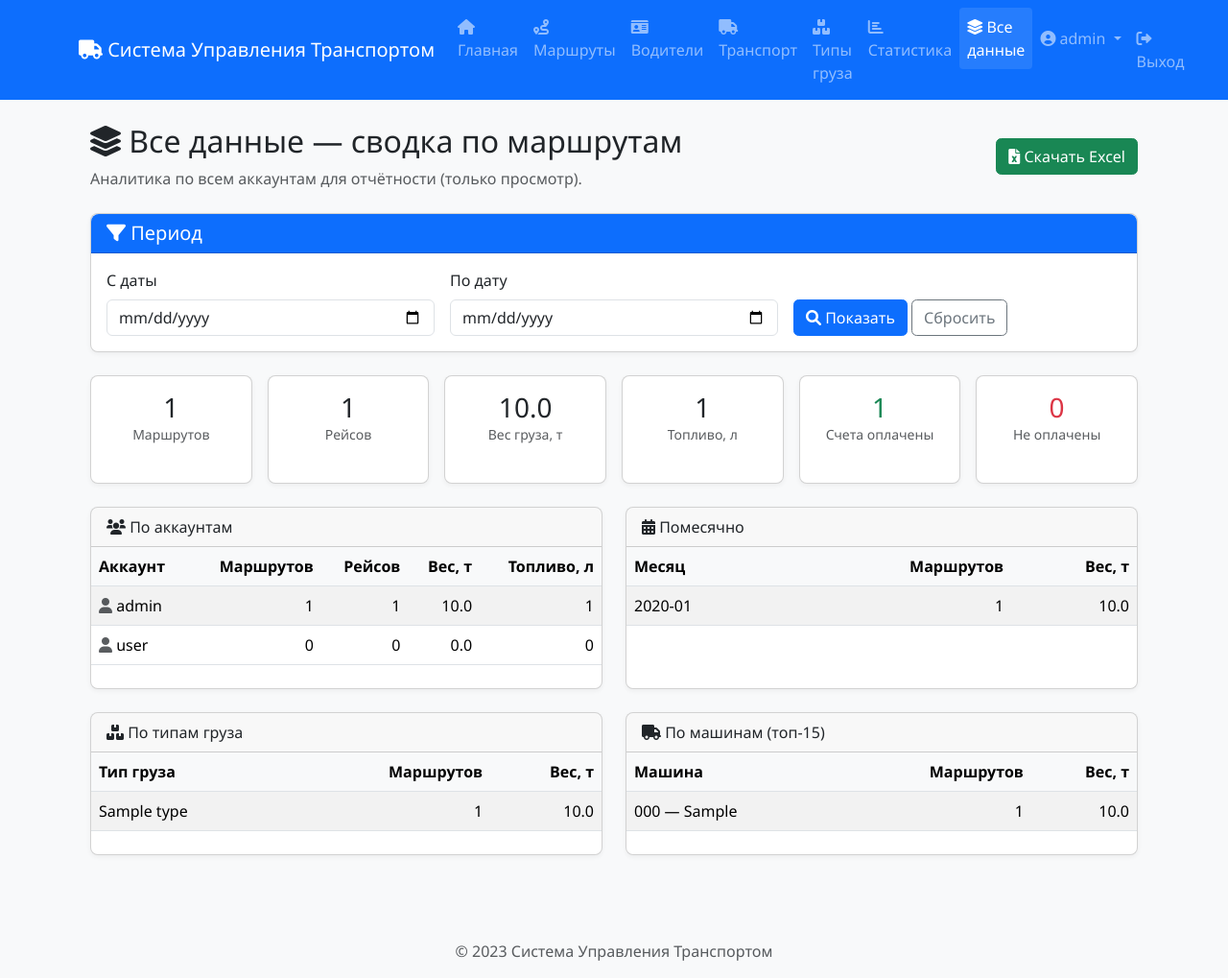
After one commit to nurkal022/TransportManagement, a Flask app: page /summary in a window 1280 px wide. The commit adds this page. Shown: the whole page at 96% size. Run offline with Flask 3, Linux system fonts and the light colour scheme; a user stored in the database is signed in; tables that the repository leaves empty hold one stand-in row (values such as "Sample post").

Commit message:
feat: admin account switcher (no password) + all-data summary page
- is_admin_context() helper + context processor (admin = username 'admin')
- GET /switch-account/<id>: impersonate any account without password (admin-only,
  session remembers real admin so switcher stays; 403 for non-admin)
- logout clears impersonation
- GET /summary: read-only cross-user route analytics with date filter (admin-only)
- GET /summary/export.xlsx: Excel export (openpyxl), 5 sheets
- navbar: 'Все данные' link + account-switch dropdown (admin context only)
- summary.html template
No DB schema change; existing per-user pages/queries untouched.

```diff
--- a/app.py
+++ b/app.py
@@ -1,10 +1,10 @@
-from flask import Flask, render_template, request, redirect, url_for, flash, jsonify, send_file
+from flask import Flask, render_template, request, redirect, url_for, flash, jsonify, send_file, session, abort
 from flask_sqlalchemy import SQLAlchemy
 from flask_login import LoginManager, UserMixin, login_user, login_required, logout_user, current_user
 from werkzeug.security import generate_password_hash, check_password_hash
 from datetime import datetime, timedelta
 import os
-from sqlalchemy import or_, and_, text, inspect
+from sqlalchemy import or_, and_, text, inspect, func
 from io import BytesIO
 from openpyxl import Workbook
 from openpyxl.styles import Font, Alignment
@@ -138,6 +138,35 @@ class VehicleActivity(db.Model):
 def load_user(user_id):
     return User.query.get(int(user_id))
 
+# --- Admin context (быстрое переключение аккаунтов, только для 'admin') ---
+ADMIN_USERNAME = 'admin'
+
+def is_admin_context():
+    """True, если реальный владелец сессии — админ.
+
+    Верно, когда текущий пользователь — admin, либо мы работаем в режиме
+    имперсонации (в сессии сохранён admin_id, указывающий на admin).
+    """
+    if not current_user.is_authenticated:
+        return False
+    if current_user.username == ADMIN_USERNAME:
+        return True
+    admin_id = session.get('admin_id')
+    if admin_id is not None:
+        admin = User.query.get(admin_id)
+        return bool(admin and admin.username == ADMIN_USERNAME)
+    return False
+
+@app.context_processor
+def inject_admin_context():
+    """Прокидывает в шаблоны флаг админ-контекста и список аккаунтов."""
+    if is_admin_context():
+        return {
+            'is_admin_context': True,
+            'switch_accounts': User.query.order_by(User.username).all(),
+        }
+    return {'is_admin_context': False, 'switch_accounts': []}
+
 # Routes
 @app.route('/')
 @login_required
@@ -198,8 +227,202 @@ def login():
 @app.route('/logout')
 @login_required
 def logout():
+    session.pop('admin_id', None)
     logout_user()
     return redirect(url_for('login'))
+
+@app.route('/switch-account/<int:user_id>')
+@login_required
+def switch_account(user_id):
+    """Быстрое переключение между аккаунтами без пароля (только для admin)."""
+    if not is_admin_context():
+        abort(403)
+
+    target = User.query.get_or_404(user_id)
+
+    # Запоминаем настоящего админа, чтобы переключатель не пропал при
+    # имперсонации и можно было вернуться обратно.
+    if 'admin_id' not in session and current_user.username == ADMIN_USERNAME:
+        session['admin_id'] = current_user.id
+
+    login_user(target)
+
+    # Вернулись под admin — выходим из режима имперсонации.
+    if target.username == ADMIN_USERNAME:
+        session.pop('admin_id', None)
+
+    flash(f'Вы вошли как «{target.username}»', 'success')
+    return redirect(request.referrer or url_for('index'))
+
+# --- Сводка «Все данные» (по всем пользователям, только чтение, admin) ---
+def _summary_data(date_from, date_to):
+    """Собирает агрегированную сводку по маршрутам всех пользователей.
+
+    date_from/date_to — строки 'YYYY-MM-DD' или None. Возвращает dict с
+    итогами и разбивками. Данные только читаются.
+    """
+    conditions = []
+    if date_from:
+        try:
+            conditions.append(Route.date >= datetime.strptime(date_from, '%Y-%m-%d'))
+        except ValueError:
+            date_from = None
+    if date_to:
+        try:
+            conditions.append(Route.date < datetime.strptime(date_to, '%Y-%m-%d') + timedelta(days=1))
+        except ValueError:
+            date_to = None
+
+    base = Route.query.filter(*conditions)
+    total_routes = base.count()
+
+    trips, weight, fuel, volume = db.session.query(
+        func.coalesce(func.sum(Route.trips_count), 0),
+        func.coalesce(func.sum(Route.cargo_weight), 0.0),
+        func.coalesce(func.sum(Route.fuel), 0.0),
+        func.coalesce(func.sum(Route.cargo_volume), 0.0),
+    ).filter(*conditions).one()
+
+    paid = base.filter(Route.invoice_paid == True).count()
+    unpaid = total_routes - paid
+
+    # Разбивка по аккаунтам (включая пустые)
+    per_account = []
+    for u in User.query.order_by(User.username).all():
+        uc = conditions + [Route.user_id == u.id]
+        cnt = Route.query.filter(*uc).count()
+        t, w, f = db.session.query(
+            func.coalesce(func.sum(Route.trips_count), 0),
+            func.coalesce(func.sum(Route.cargo_weight), 0.0),
+            func.coalesce(func.sum(Route.fuel), 0.0),
+        ).filter(*uc).one()
+        per_account.append({'username': u.username, 'routes': cnt,
+                            'trips': t, 'weight': w, 'fuel': f})
+    per_account.sort(key=lambda a: a['routes'], reverse=True)
+
+    # По типам груза
+    cargo_rows = db.session.query(
+        func.coalesce(CargoType.name, '—'),
+        func.count(Route.id),
+        func.coalesce(func.sum(Route.cargo_weight), 0.0),
+    ).select_from(Route).outerjoin(CargoType, Route.cargo_type_id == CargoType.id) \
+     .filter(*conditions).group_by(CargoType.name) \
+     .order_by(func.count(Route.id).desc()).all()
+    by_cargo = [{'name': r[0], 'routes': r[1], 'weight': r[2]} for r in cargo_rows]
+
+    # По машинам (топ-15)
+    veh_rows = db.session.query(
+        Vehicle.number, Vehicle.model,
+        func.count(Route.id),
+        func.coalesce(func.sum(Route.cargo_weight), 0.0),
+    ).select_from(Route).join(Vehicle, Route.vehicle_id == Vehicle.id) \
+     .filter(*conditions).group_by(Vehicle.id) \
+     .order_by(func.count(Route.id).desc()).limit(15).all()
+    by_vehicle = [{'number': r[0], 'model': r[1], 'routes': r[2], 'weight': r[3]} for r in veh_rows]
+
+    # Помесячно
+    month_rows = db.session.query(
+        func.strftime('%Y-%m', Route.date),
+        func.count(Route.id),
+        func.coalesce(func.sum(Route.cargo_weight), 0.0),
+    ).filter(*conditions).group_by(func.strftime('%Y-%m', Route.date)) \
+     .order_by(func.strftime('%Y-%m', Route.date).desc()).all()
+    by_month = [{'month': r[0], 'routes': r[1], 'weight': r[2]} for r in month_rows]
+
+    return {
+        'date_from': date_from or '',
+        'date_to': date_to or '',
+        'totals': {
+            'routes': total_routes, 'trips': trips, 'weight': weight,
+            'fuel': fuel, 'volume': volume, 'paid': paid, 'unpaid': unpaid,
+        },
+        'per_account': per_account,
+        'by_cargo': by_cargo,
+        'by_vehicle': by_vehicle,
+        'by_month': by_month,
+    }
+
+@app.route('/summary')
+@login_required
+def summary():
+    if not is_admin_context():
+        abort(403)
+    data = _summary_data(request.args.get('date_from'), request.args.get('date_to'))
+    return render_template('summary.html', **data)
+
+@app.route('/summary/export.xlsx')
+@login_required
+def summary_export():
+    if not is_admin_context():
+        abort(403)
+    data = _summary_data(request.args.get('date_from'), request.args.get('date_to'))
+
+    output = BytesIO()
+    wb = Workbook()
+    header_font = Font(bold=True)
+
+    def style_header(ws):
+        for cell in ws[1]:
+            cell.font = header_font
+            cell.alignment = Alignment(horizontal="center")
+
+    def autosize(ws):
+        for column_cells in ws.columns:
+            length = max((len(str(c.value)) if c.value is not None else 0) for c in column_cells)
+            ws.column_dimensions[column_cells[0].column_letter].width = min(max(length + 2, 10), 40)
+
+    t = data['totals']
+    ws = wb.active
+    ws.title = "Итоги"
+    ws.append(["Показатель", "Значение"])
+    style_header(ws)
+    period = f"{data['date_from'] or 'начало'} — {data['date_to'] or 'сейчас'}"
+    for row in [
+        ("Период", period),
+        ("Маршрутов", t['routes']),
+        ("Рейсов", t['trips']),
+        ("Вес груза (т)", round(t['weight'], 2)),
+        ("Топливо (л)", round(t['fuel'], 2)),
+        ("Объём", round(t['volume'], 2)),
+        ("Счета оплачены", t['paid']),
+        ("Счета не оплачены", t['unpaid']),
+    ]:
+        ws.append(list(row))
+    autosize(ws)
+
+    ws = wb.create_sheet("По аккаунтам")
+    ws.append(["Аккаунт", "Маршрутов", "Рейсов", "Вес (т)", "Топливо (л)"])
+    style_header(ws)
+    for a in data['per_account']:
+        ws.append([a['username'], a['routes'], a['trips'], round(a['weight'], 2), round(a['fuel'], 2)])
+    autosize(ws)
+
+    ws = wb.create_sheet("По типам груза")
+    ws.append(["Тип груза", "Маршрутов", "Вес (т)"])
+    style_header(ws)
+    for c in data['by_cargo']:
+        ws.append([c['name'], c['routes'], round(c['weight'], 2)])
+    autosize(ws)
+
+    ws = wb.create_sheet("По машинам")
+    ws.append(["Номер", "Модель", "Маршрутов", "Вес (т)"])
+    style_header(ws)
+    for v in data['by_vehicle']:
+        ws.append([v['number'], v['model'], v['routes'], round(v['weight'], 2)])
+    autosize(ws)
+
+    ws = wb.create_sheet("Помесячно")
+    ws.append(["Месяц", "Маршрутов", "Вес (т)"])
+    style_header(ws)
+    for m in data['by_month']:
+        ws.append([m['month'], m['routes'], round(m['weight'], 2)])
+    autosize(ws)
+
+    wb.save(output)
+    output.seek(0)
+    filename = f"summary_{data['date_from'] or 'all'}_{data['date_to'] or 'all'}.xlsx"
+    return send_file(output, as_attachment=True, download_name=filename,
+                     mimetype='application/vnd.openxmlformats-officedocument.spreadsheetml.sheet')
 
 # Cargo Types
 @app.route('/cargo_types')
--- a/templates/base.html
+++ b/templates/base.html
@@ -54,9 +54,33 @@
                             <i class="fas fa-chart-bar"></i> Статистика
                         </a>
                     </li>
+                    {% if is_admin_context %}
+                    <li class="nav-item">
+                        <a class="nav-link" href="{{ url_for('summary') }}">
+                            <i class="fas fa-layer-group"></i> Все данные
+                        </a>
+                    </li>
+                    {% endif %}
                     {% endif %}
                 </ul>
                 <ul class="navbar-nav">
+                    {% if is_admin_context %}
+                    <li class="nav-item dropdown">
+                        <a class="nav-link dropdown-toggle" href="#" id="accountSwitch" role="button" data-bs-toggle="dropdown" aria-expanded="false">
+                            <i class="fas fa-user-circle"></i> {{ current_user.username }}
+                        </a>
+                        <ul class="dropdown-menu dropdown-menu-end" aria-labelledby="accountSwitch">
+                            <li><h6 class="dropdown-header">Переключить аккаунт</h6></li>
+                            {% for acc in switch_accounts %}
+                            <li>
+                                <a class="dropdown-item {% if acc.id == current_user.id %}active{% endif %}" href="{{ url_for('switch_account', user_id=acc.id) }}">
+                                    <i class="fas fa-{% if acc.id == current_user.id %}check{% else %}user{% endif %}"></i> {{ acc.username }}
+                                </a>
+                            </li>
+                            {% endfor %}
+                        </ul>
+                    </li>
+                    {% endif %}
                     {% if current_user.is_authenticated %}
                     <li class="nav-item">
                         <a class="nav-link" href="{{ url_for('logout') }}">
--- /dev/null
+++ b/templates/summary.html
@@ -0,0 +1,158 @@
+{% extends "base.html" %}
+
+{% block title %}Все данные - Система Управления Транспортом{% endblock %}
+
+{% block content %}
+<div class="container-fluid">
+    <div class="row mb-4 align-items-center">
+        <div class="col-md-8">
+            <h2><i class="fas fa-layer-group"></i> Все данные — сводка по маршрутам</h2>
+            <p class="text-muted mb-0">Аналитика по всем аккаунтам для отчётности (только просмотр).</p>
+        </div>
+        <div class="col-md-4 text-md-end">
+            <a class="btn btn-success" href="{{ url_for('summary_export', date_from=date_from, date_to=date_to) }}">
+                <i class="fas fa-file-excel"></i> Скачать Excel
+            </a>
+        </div>
+    </div>
+
+    <!-- Фильтр периода -->
+    <div class="card mb-4">
+        <div class="card-header bg-primary text-white">
+            <h5 class="mb-0"><i class="fas fa-filter"></i> Период</h5>
+        </div>
+        <div class="card-body">
+            <form method="get" class="row g-3 align-items-end">
+                <div class="col-md-4">
+                    <label for="date_from" class="form-label">С даты</label>
+                    <input type="date" class="form-control" id="date_from" name="date_from" value="{{ date_from }}">
+                </div>
+                <div class="col-md-4">
+                    <label for="date_to" class="form-label">По дату</label>
+                    <input type="date" class="form-control" id="date_to" name="date_to" value="{{ date_to }}">
+                </div>
+                <div class="col-md-4">
+                    <button type="submit" class="btn btn-primary"><i class="fas fa-search"></i> Показать</button>
+                    <a href="{{ url_for('summary') }}" class="btn btn-outline-secondary">Сбросить</a>
+                </div>
+            </form>
+        </div>
+    </div>
+
+    <!-- Итоги -->
+    <div class="row g-3 mb-4">
+        <div class="col-6 col-md-3 col-xl-2">
+            <div class="card text-center h-100"><div class="card-body">
+                <div class="h3 mb-0">{{ totals.routes }}</div><div class="text-muted small">Маршрутов</div>
+            </div></div>
+        </div>
+        <div class="col-6 col-md-3 col-xl-2">
+            <div class="card text-center h-100"><div class="card-body">
+                <div class="h3 mb-0">{{ totals.trips }}</div><div class="text-muted small">Рейсов</div>
+            </div></div>
+        </div>
+        <div class="col-6 col-md-3 col-xl-2">
+            <div class="card text-center h-100"><div class="card-body">
+                <div class="h3 mb-0">{{ '%.1f'|format(totals.weight) }}</div><div class="text-muted small">Вес груза, т</div>
+            </div></div>
+        </div>
+        <div class="col-6 col-md-3 col-xl-2">
+            <div class="card text-center h-100"><div class="card-body">
+                <div class="h3 mb-0">{{ '%.0f'|format(totals.fuel) }}</div><div class="text-muted small">Топливо, л</div>
+            </div></div>
+        </div>
+        <div class="col-6 col-md-3 col-xl-2">
+            <div class="card text-center h-100"><div class="card-body">
+                <div class="h3 mb-0 text-success">{{ totals.paid }}</div><div class="text-muted small">Счета оплачены</div>
+            </div></div>
+        </div>
+        <div class="col-6 col-md-3 col-xl-2">
+            <div class="card text-center h-100"><div class="card-body">
+                <div class="h3 mb-0 text-danger">{{ totals.unpaid }}</div><div class="text-muted small">Не оплачены</div>
+            </div></div>
+        </div>
+    </div>
+
+    <div class="row">
+        <!-- По аккаунтам -->
+        <div class="col-lg-6 mb-4">
+            <div class="card h-100">
+                <div class="card-header"><i class="fas fa-users"></i> По аккаунтам</div>
+                <div class="table-responsive">
+                    <table class="table table-striped mb-0">
+                        <thead><tr><th>Аккаунт</th><th class="text-end">Маршрутов</th><th class="text-end">Рейсов</th><th class="text-end">Вес, т</th><th class="text-end">Топливо, л</th></tr></thead>
+                        <tbody>
+                        {% for a in per_account %}
+                            <tr>
+                                <td><i class="fas fa-user text-muted"></i> {{ a.username }}</td>
+                                <td class="text-end">{{ a.routes }}</td>
+                                <td class="text-end">{{ a.trips }}</td>
+                                <td class="text-end">{{ '%.1f'|format(a.weight) }}</td>
+                                <td class="text-end">{{ '%.0f'|format(a.fuel) }}</td>
+                            </tr>
+                        {% endfor %}
+                        </tbody>
+                    </table>
+                </div>
+            </div>
+        </div>
+
+        <!-- Помесячно -->
+        <div class="col-lg-6 mb-4">
+            <div class="card h-100">
+                <div class="card-header"><i class="fas fa-calendar-alt"></i> Помесячно</div>
+                <div class="table-responsive" style="max-height: 360px;">
+                    <table class="table table-striped mb-0">
+                        <thead><tr><th>Месяц</th><th class="text-end">Маршрутов</th><th class="text-end">Вес, т</th></tr></thead>
+                        <tbody>
+                        {% for m in by_month %}
+                            <tr><td>{{ m.month }}</td><td class="text-end">{{ m.routes }}</td><td class="text-end">{{ '%.1f'|format(m.weight) }}</td></tr>
+                        {% else %}
+                            <tr><td colspan="3" class="text-center text-muted">Нет данных</td></tr>
+                        {% endfor %}
+                        </tbody>
+                    </table>
+                </div>
+            </div>
+        </div>
+
+        <!-- По типам груза -->
+        <div class="col-lg-6 mb-4">
+            <div class="card h-100">
+                <div class="card-header"><i class="fas fa-boxes"></i> По типам груза</div>
+                <div class="table-responsive" style="max-height: 360px;">
+                    <table class="table table-striped mb-0">
+                        <thead><tr><th>Тип груза</th><th class="text-end">Маршрутов</th><th class="text-end">Вес, т</th></tr></thead>
+                        <tbody>
+                        {% for c in by_cargo %}
+                            <tr><td>{{ c.name }}</td><td class="text-end">{{ c.routes }}</td><td class="text-end">{{ '%.1f'|format(c.weight) }}</td></tr>
+                        {% else %}
+                            <tr><td colspan="3" class="text-center text-muted">Нет данных</td></tr>
+                        {% endfor %}
+                        </tbody>
+                    </table>
+                </div>
+            </div>
+        </div>
+
+        <!-- По машинам -->
+        <div class="col-lg-6 mb-4">
+            <div class="card h-100">
+                <div class="card-header"><i class="fas fa-truck"></i> По машинам (топ-15)</div>
+                <div class="table-responsive" style="max-height: 360px;">
+                    <table class="table table-striped mb-0">
+                        <thead><tr><th>Машина</th><th class="text-end">Маршрутов</th><th class="text-end">Вес, т</th></tr></thead>
+                        <tbody>
+                        {% for v in by_vehicle %}
+                            <tr><td>{{ v.number }} — {{ v.model }}</td><td class="text-end">{{ v.routes }}</td><td class="text-end">{{ '%.1f'|format(v.weight) }}</td></tr>
+                        {% else %}
+                            <tr><td colspan="3" class="text-center text-muted">Нет данных</td></tr>
+                        {% endfor %}
+                        </tbody>
+                    </table>
+                </div>
+            </div>
+        </div>
+    </div>
+</div>
+{% endblock %}
```
